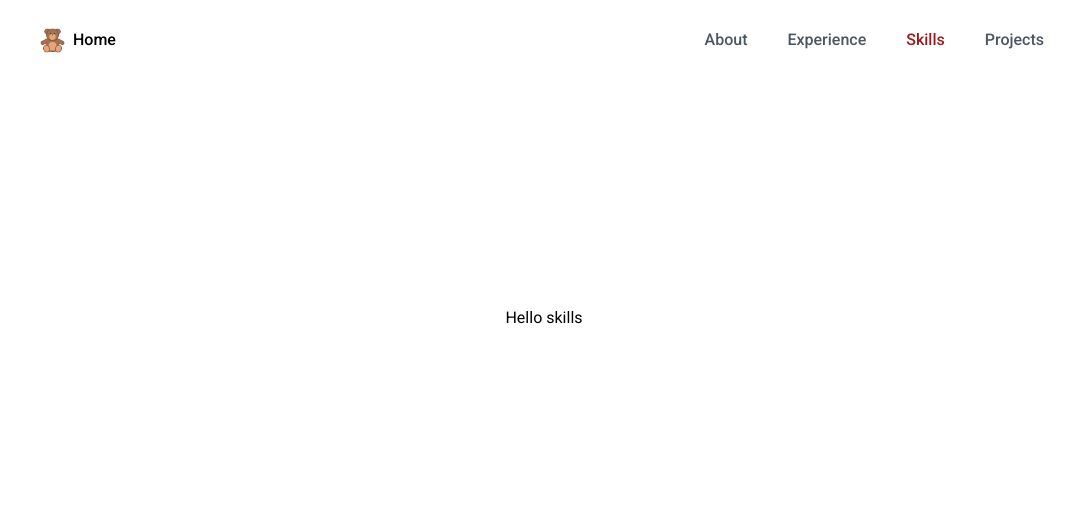
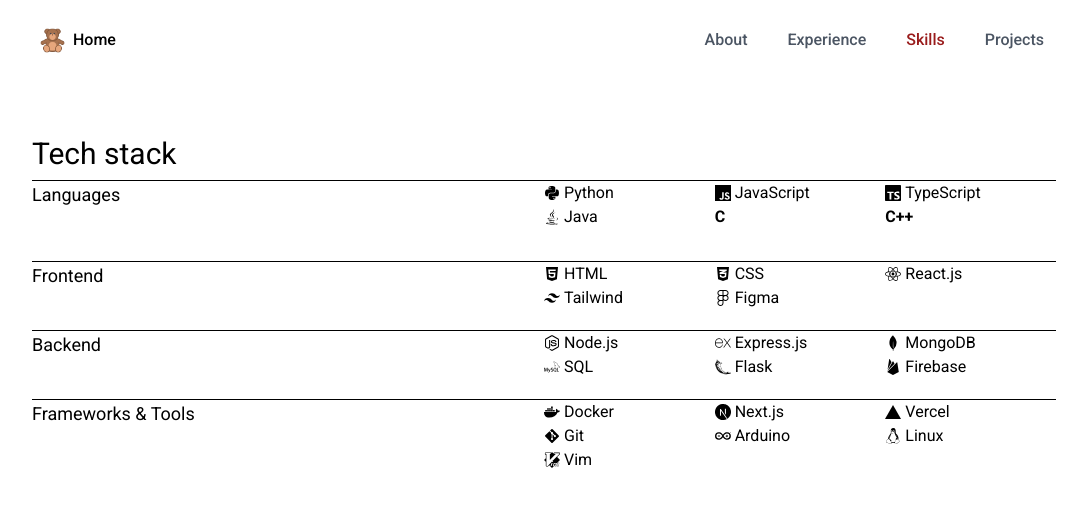
Before and after one commit to jdrco/self-portfolio, a Next.js app: page /skills in a window 1280 px wide. Shown: the top 506 px of the page, without its empty margins (96-1183 px from the left). Built offline with nearby package versions, Linux system fonts and the light colour scheme.

Commit message:
Finish skills page

```diff
--- a/pages/skills/index.js
+++ b/pages/skills/index.js
@@ -1,4 +1,33 @@
-import Head from "next/head";
+import Head from 'next/head';
+import {
+  FaPython,
+  FaJava,
+  FaHtml5,
+  FaCss3Alt,
+  FaReact,
+  FaNodeJs,
+  FaGitAlt,
+  FaFigma,
+  FaLinux,
+  FaDocker,
+} from 'react-icons/fa';
+import {
+  SiJavascript,
+  SiTypescript,
+  SiTailwindcss,
+  SiExpress,
+  SiAzuredevops,
+  SiPostman,
+  SiVim,
+  SiNextdotjs,
+  SiMongodb,
+  SiMysql,
+  SiFlask,
+  SiFirebase,
+  SiVercel,
+  SiArduino,
+} from 'react-icons/si';
+
 const Projects = () => {
   return (
     <>
@@ -6,8 +35,130 @@
         <title>Jared Drueco | Skills</title>
         <meta name="keywords" content="skills" />
       </Head>
-      <div className="flex flex-col justify-center items-center h-96 sm:h-[475px]">
-        Hello skills
+      <div className='w-full flex flex-col pt-14'>
+        <div className='text-2xl sm:text-3xl pb-2'>Tech stack</div>
+        <div className='w-full flex align-baseline mb-8 border-t-[1px] border-black'>
+          {/* left */}
+          <div className='w-1/2 text-base sm:text-lg'>Languages</div>
+          {/* right */}
+          <div className='w-1/2 text-xs h-auto grid grid-cols-2 sm:grid-cols-3'>
+            <div className='h-full flex items-center gap-1 sm:text-base'>
+              <FaPython className=''/>
+              <div className=''>Python</div>
+            </div>
+            <div className='h-full flex items-center gap-1 sm:text-base'>
+              <SiJavascript className=''/>
+              <div className=''>JavaScript</div>
+            </div>
+            <div className='h-full flex items-center gap-1 sm:text-base'>
+              <SiTypescript className=''/>
+              <div className=''>TypeScript</div>
+            </div>
+            <div className='h-full flex items-center gap-1 sm:text-base'>
+              <FaJava className=''/>
+              <div className=''>Java</div>
+            </div>
+            <div className='h-full flex items-center gap-1 sm:text-base'>
+              <div className='font-bold'>C</div>
+            </div>
+            <div className='h-full flex items-center gap-1 sm:text-base'>
+              <div className='font-bold'>C++</div>
+            </div>
+          </div>
+        </div>
+        <div className='w-full flex align-baseline mb-5 border-t-[1px] border-black'>
+          {/* left */}
+          <div className='w-1/2 text-base sm:text-lg'>Frontend</div>
+          {/* right */}
+          <div className='w-1/2 text-xs h-auto grid grid-cols-2 sm:grid-cols-3'>
+            <div className='h-full flex items-center gap-1 sm:text-base'>
+              <FaHtml5 className=''/>
+              <div className=''>HTML</div>
+            </div>
+            <div className='h-full flex items-center gap-1 sm:text-base'>
+              <FaCss3Alt className=''/>
+              <div className=''>CSS</div>
+            </div>
+            <div className='h-full flex items-center gap-1 sm:text-base'>
+              <FaReact className=''/>
+              <div className=''>React.js</div>
+            </div>
+            <div className='h-full flex items-center gap-1 sm:text-base'>
+              <SiTailwindcss className=''/>
+              <div className=''>Tailwind</div>
+            </div>
+            <div className='h-full flex items-center gap-1 sm:text-base'>
+              <FaFigma className=''/>
+              <div className=''>Figma</div>
+            </div>
+          </div>
+        </div>
+        <div className='w-full flex align-baseline mb-5 border-t-[1px] border-black'>
+          {/* left */}
+          <div className='w-1/2 text-base sm:text-lg'>Backend</div>
+          {/* right */}
+          <div className='w-1/2 text-xs h-auto grid grid-cols-2 sm:grid-cols-3'>
+            <div className='h-full flex items-center gap-1 sm:text-base'>
+              <FaNodeJs className=''/>
+              <div className=''>Node.js</div>
+            </div>
+            <div className='h-full flex items-center gap-1 sm:text-base'>
+              <SiExpress className=''/>
+              <div className=''>Express.js</div>
+            </div>
+            <div className='h-full flex items-center gap-1 sm:text-base'>
+              <SiMongodb className=''/>
+              <div className=''>MongoDB</div>
+            </div>
+            <div className='h-full flex items-center gap-1 sm:text-base'>
+              <SiMysql className=''/>
+              <div className=''>SQL</div>
+            </div>
+            <div className='h-full flex items-center gap-1 sm:text-base'>
+              <SiFlask className=''/>
+              <div className=''>Flask</div>
+            </div>
+            <div className='h-full flex items-center gap-1 sm:text-base'>
+              <SiFirebase className=''/>
+              <div className=''>Firebase</div>
+            </div>
+          </div>
+        </div>
+        <div className='w-full flex align-baseline mb-5 border-t-[1px] border-black'>
+          {/* left */}
+          <div className='w-1/2 text-base sm:text-lg'>Frameworks & Tools</div>
+          {/* right */}
+          <div className='w-1/2 text-xs h-auto grid grid-cols-2 sm:grid-cols-3'>
+            <div className='h-full flex items-center gap-1 sm:text-base'>
+              <FaDocker className=''/>
+              <div className=''>Docker</div>
+            </div>
+            <div className='h-full flex items-center gap-1 sm:text-base'>
+              <SiNextdotjs className=''/>
+              <div className=''>Next.js</div>
+            </div>
+            <div className='h-full flex items-center gap-1 sm:text-base'>
+              <SiVercel className=''/>
+              <div className=''>Vercel</div>
+            </div>
+            <div className='h-full flex items-center gap-1 sm:text-base'>
+              <FaGitAlt className=''/>
+              <div className=''>Git</div>
+            </div>
+            <div className='h-full flex items-center gap-1 sm:text-base'>
+              <SiArduino className=''/>
+              <div className=''>Arduino</div>
+            </div>
+            <div className='h-full flex items-center gap-1 sm:text-base'>
+              <FaLinux className=''/>
+              <div className=''>Linux</div>
+            </div>
+            <div className='h-full flex items-center gap-1 sm:text-base'>
+              <SiVim className=''/>
+              <div className=''>Vim</div>
+            </div>
+          </div>
+        </div>
       </div>
     </>
   );
```
